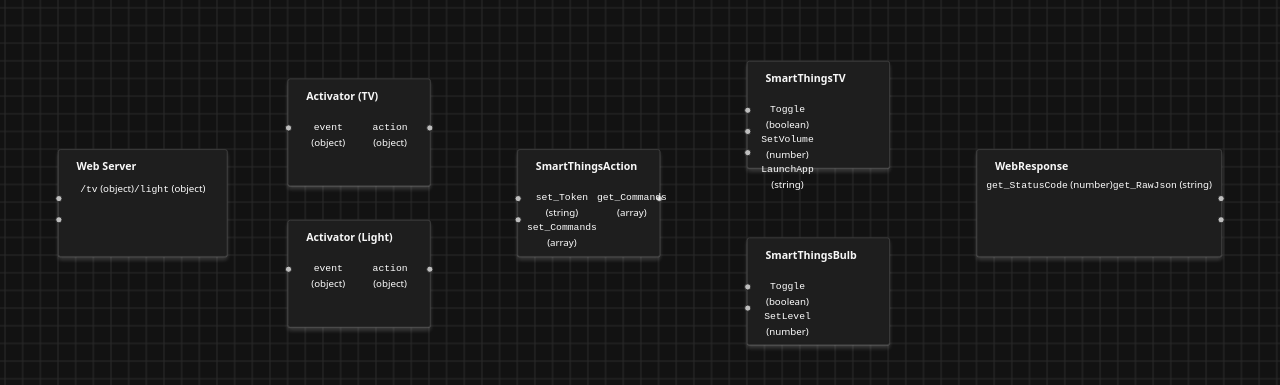
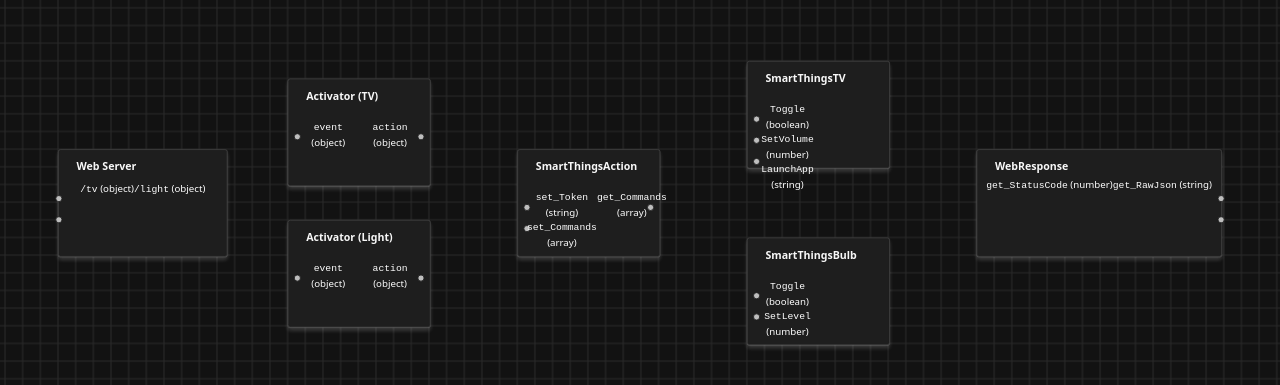
Before and after one commit to joeswagson/GENE, a React (Vite) app in the folder GENE.Flow/Frontend/: page / in a window 1280 px wide. Shown: the part 247-632 px from the top of the page. Built offline with nearby package versions, Linux system fonts and the light colour scheme.

Commit message:
Node classification & styling fixes

```diff
--- a/GENE.Flow/Frontend/src/nodes/Node.tsx
+++ b/GENE.Flow/Frontend/src/nodes/Node.tsx
@@ -37,18 +37,17 @@
 export const BridgeNode = memo(({ data, selected }: NodeProps) => (
     <div className="bridge-node-container">
         <NodeResizer minWidth={160} minHeight={120} isVisible={selected} />
-        {Handles(data.signals ?? [], { type: SignalTypes.SIGNAL })}
-        {Handles(data.outputs ?? [], { type: SignalTypes.OUTPUT })}
+        <div style={{ position: 'relative', width: '100%', height: '100%' }}>
+            {Handles(data.signals ?? [], { type: SignalTypes.SIGNAL })}
+            {Handles(data.outputs ?? [], { type: SignalTypes.OUTPUT })}
+        </div>
+
         <div style={{ padding: 10, minWidth: 120 }}>{CreateTitle(data)}</div>
-        <br/>
+
         <div className="flex" style={{alignItems: "baseline", position: "absolute", top: "40px", width: "calc(100% - 20px)", height: "calc(100% - 40px)"}}>
-            <div className="flex-col flex-left node-signals">
-                {Labels(data.signals ?? [])}
-            </div>
-
-            <div className="flex-col flex-right node-outputs">
-                {Labels(data.outputs ?? [])}
-            </div>
+            <div className="flex-col flex-left node-signals">{Labels(data.signals ?? [])}</div>
+            <div className="flex-col flex-right node-outputs">{Labels(data.outputs ?? [])}</div>
         </div>
     </div>
+
 ));
--- a/GENE.Flow/Frontend/src/nodes/NodeDefaults.tsx
+++ b/GENE.Flow/Frontend/src/nodes/NodeDefaults.tsx
@@ -25,53 +25,37 @@
     fontWeight: 'bold',
 };
 
-function CreateHandle(method: MethodDefinition,
-                      i: number,
-                      data: HandlesData) {
-    const signal = data.type == SignalTypes.SIGNAL;
-    return (<Handle
+function CreateHandle(method: MethodDefinition, i: number, data: HandlesData) {
+    const isSignal = data.type === SignalTypes.SIGNAL;
 
-        key={method.name}
+    return (
+        <Handle
+            key={method.name}
+            id={`${data.type}-${method.name}`}
+            type={isSignal ? 'target' : 'source'}
+            position={method.position ?? (isSignal ? Position.Left : Position.Right)}
+            style={{ ...handleStyle, top: handleY(i, 25) }}
+            isConnectable={true} // <--- this is required
+        />
+    );
+}
 
-        id={`${data.type}-${method.name}`}
-
-        type={signal ? 'source' : 'target'}
-
-        position={method.position ?? signal ? Position.Left : Position.Right}
-
-        style={{...handleStyle, top: handleY(i, 25)}}
-
-    />);
-}
 
 function CreateLabel(method: MethodDefinition, i: number) {
     return (
-
         <div key={method.name} className="label-item"
-
-        style={{...labelStyle, top: handleY(i, 25)}}
-
-        >
-
+             style={{...labelStyle, top: handleY(i, 25)}}>
             <code>{method.name}</code> ({method.type})
-
         </div>
-
     );
 }
 
 export function CreateTitle(data: NodeData) {
-
     return (
-
         <div style={titleStyle}>
-
             {data.label}
-
         </div>
-
     );
-
 }
 
 export function Handles(methods: MethodDefinition[], data: HandlesData) {
@@ -80,5 +64,4 @@
 
 export function Labels(methods: MethodDefinition[]) {
     return methods.map((m, i) => CreateLabel(m, i));
-
 }
```
